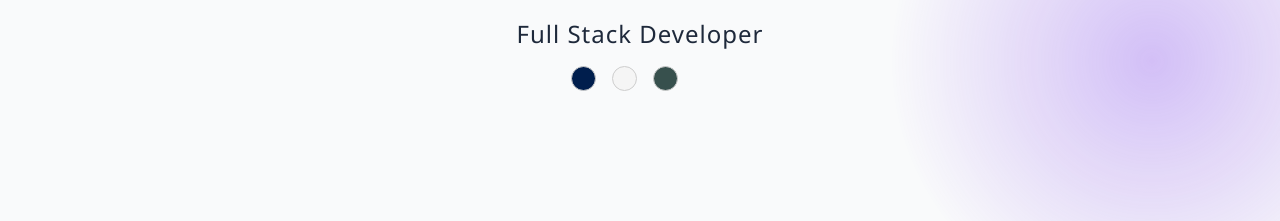
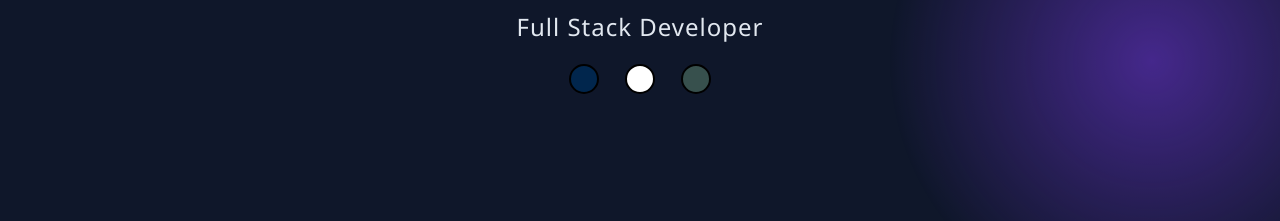
Before and after one commit to jotape0712/portfolio, a plain HTML site: page index.html in a window 1280 px wide. Both pictures are taken after a click on the element 583 px from the left and 657 px from the top of the page. Shown: the part 579-800 px from the top of the page. Drawn offline with Linux system fonts and the light colour scheme.

Commit message:
First Update

```diff
--- a/blue.css
+++ b/blue.css
@@ -152,17 +152,20 @@ h1 {
     display: inline-flex; gap: 1rem; margin-top: 1rem;
 }
 
-.theme-white {
-    width:25px; height:25px; border-radius:50%; background:#f5f5f5; cursor:pointer; border:1px solid #ccc;
+.theme-dot {
+    width: 30px;
+    height: 30px;
+    border-radius: 50%;
+    display: inline-block;
+    margin: 5px;
+    cursor: pointer;
+    border: 2px solid black;
 }
 
-.theme-blue {
-    width:25px; height:25px; border-radius:50%; background:#001e4d; cursor:pointer; border:1px solid #ccc;
-}
+.theme-blue { background-color: #01264d; }
+.theme-white { background-color: #ffffff; }
+.theme-gray { background-color: #37504d; }
 
-.theme-gray {
-    width:25px; height:25px; border-radius:50%; background:#37504d; cursor:pointer; border:1px solid #ccc;
-}
 
 
 @keyframes fadeInBox {
--- a/index.html
+++ b/index.html
@@ -4,7 +4,8 @@
 <head>
     <meta charset="UTF-8">
     <meta name="viewport" content="width=device-width, initial-scale=1.0">
-    <link rel="stylesheet" href="white.css">
+    <link rel="stylesheet" href="blue.css" id="theme-style">
+
     <title>Joao Pedro | Portfolio</title>
 </head>
 
@@ -26,11 +27,9 @@
         <h1>Joao Pedro Bezerra</h1>
         <p class="title-about-me">Full Stack Developer</p>
          <div id="theme-options-wrapper" class="theme-options">
-            <div data-mode="blue" id="blue-mode" class="theme-blue"></div>
-            <div data-mode="light" id="light-mode" class="theme-white"></div>
-            <div data-mode="gray" id="gray-mode" class="theme-gray"></div>
-            <div data-mode="purple" id="purple-mode" class="theme-purple"></div>
-            <div data-mode="black" id="black-mode" class="theme-black"></div>
+            <div data-mode="blue" id="blue-mode" class="theme-dot theme-blue"></div>
+            <div data-mode="white" id="light-mode" class="theme-dot theme-white"></div>
+            <div data-mode="gray" id="gray-mode" class="theme-dot theme-gray"></div>
     </div>
     </main>
 
@@ -95,6 +94,8 @@
     </section>
 
     <script src="script.js" defer></script>
+    <script src="themeswitcher.js" defer></script>
+
 
 </body>
 
--- /dev/null
+++ b/themeswitcher.js
@@ -0,0 +1,44 @@
+
+document.addEventListener('DOMContentLoaded', function () {
+    console.log('Theme switcher pronto');
+
+    // Cria ou seleciona o elemento <link> de estilo
+    let themeLink = document.querySelector('link[rel="stylesheet"]');
+    if (!themeLink) {
+        themeLink = document.createElement('link');
+        themeLink.rel = 'stylesheet';
+        themeLink.id = 'theme-style';
+        document.head.appendChild(themeLink);
+    } else {
+        themeLink.id = 'theme-style';
+    }
+
+    // Recupera tema salvo ou define padrão
+    let theme = localStorage.getItem('theme') || 'white';
+    setTheme(theme);
+
+    // Detecta clique nos círculos de cor
+    const themes = document.querySelectorAll('[data-mode]');
+    themes.forEach(btn => {
+        btn.addEventListener('click', function () {
+            const mode = this.dataset.mode;
+            setTheme(mode);
+        });
+    });
+
+    function setTheme(mode) {
+        if (mode === 'blue') {
+            themeLink.href = 'blue.css';
+        } else if (mode === 'gray') {
+            themeLink.href = 'gray.css';
+        } else if (mode === 'white') {
+            themeLink.href = 'white.css';
+        } else {
+            console.warn('Tema não encontrado:', mode);
+            return;
+        }
+
+        localStorage.setItem('theme', mode);
+        console.log('Tema aplicado:', mode);
+    }
+});
```
Also changed, not shown: script.js (line endings or trailing spaces).
